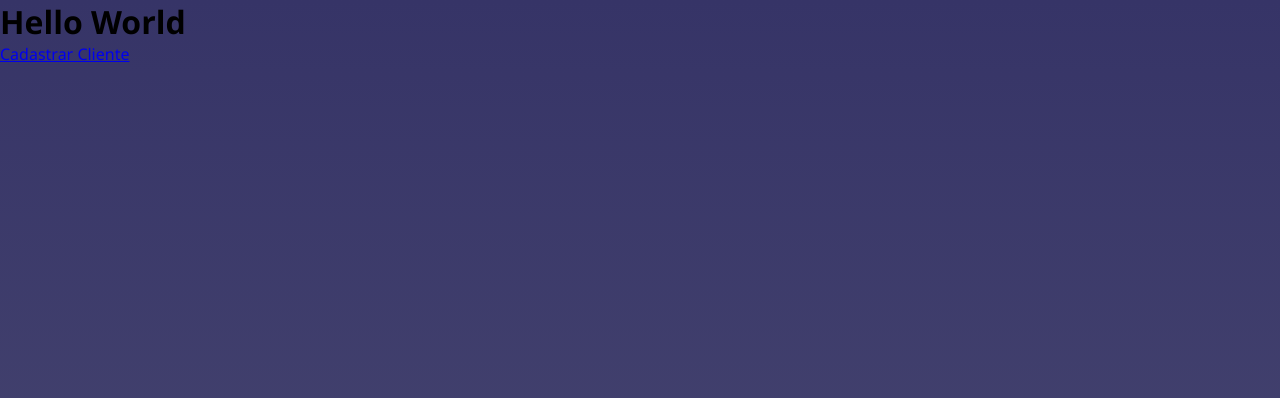
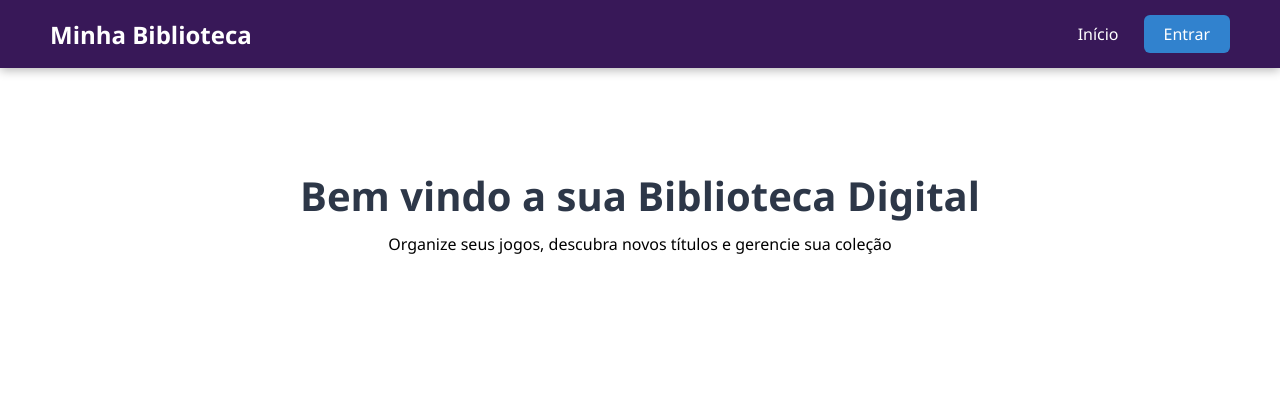
Before and after one commit to Alexan-C/Banco_de_Jogos, a React (Vite) app in the folder frontend/: page / in a window 1280 px wide. Shown: the top 398 px of the page. Built offline with nearby package versions, Linux system fonts and the light colour scheme.

Commit message:
Implementação da navbar e configuração do token

```diff
--- /dev/null
+++ b/frontend/src/components/Navbar.css
@@ -0,0 +1,101 @@
+/* Container Principal */
+.navbar {
+  display: flex;
+  justify-content: space-between;
+  align-items: center;
+  padding: 15px 50px;
+  background-color: #381858;
+  color: white;
+  box-shadow: 0 2px 10px rgba(0, 0, 0, 0.3);
+}
+
+.logo {
+  font-size: 1.5rem;
+  font-weight: bold;
+}
+
+.links-container {
+  display: flex;
+  gap: 25px;
+  align-items: center;
+}
+
+.nav-link {
+  color: white;
+  text-decoration: none;
+  font-size: 1rem;
+  transition: color 0.2s;
+}
+
+.nav-link:hover {
+  color: #63b3ed;
+}
+
+/* Botão de Login */
+.btn-login {
+  background-color: #3182ce;
+  padding: 8px 20px;
+  border-radius: 6px;
+  font-weight: 500;
+}
+
+/* Subseção Usuário (Dropdown) */
+.usuario-container {
+  position: relative;
+}
+
+.btn-usuario {
+  background-color: transparent;
+  color: white;
+  border: 1px solid rgba(255, 255, 255, 0.4);
+  padding: 8px 16px;
+  border-radius: 6px;
+  cursor: pointer;
+  display: flex;
+  align-items: center;
+  gap: 8px;
+}
+
+.btn-usuario:hover {
+  background-color: rgba(255, 255, 255, 0.1);
+}
+
+.setaBaixo-menu {
+  position: absolute;
+  top: 100%;
+  right: 0;
+  background-color: #ffffff;
+  min-width: 180px;
+  border-radius: 8px;
+  box-shadow: 0 4px 12px rgba(0, 0, 0, 0.15); /* Sombra suave */
+  padding: 8px 0;
+  margin-top: 10px;
+  display: flex;
+  flex-direction: column;
+  z-index: 1000;
+}
+
+.setaBaixo {
+  padding: 12px 20px;
+  color: #333 !important;
+  text-decoration: none !important;
+  font-size: 0.9rem;
+  transition: background 0.2s;
+  border: none;
+  text-align: left;
+  cursor: pointer;
+  width: 100%;
+}
+
+.setaBaixo:hover {
+  background-color: #f7f9fc;
+  color: #3182ce !important;
+}
+
+.btn-sair {
+  color: #e53e3e !important; /* Vermelho */
+  border-top: 1px solid #edf2f7; /* Linha fina separando o Sair */
+  margin-top: 4px;
+  font-weight: 600;
+  cursor: pointer;
+}
--- /dev/null
+++ b/frontend/src/components/Navbar.tsx
@@ -0,0 +1,61 @@
+import { useNavigate, Link } from 'react-router-dom';
+import './Navbar.css'
+import { useState } from 'react';
+
+
+export function Navbar(){
+
+    const navigate = useNavigate();
+
+    // !! = se tiver token está logado (True ou seja logado ) se não retornar é falso (Não logado)
+    const  estaLogado = !!localStorage.getItem('token')
+
+    //Subseção
+    const [menuAberto, setMenuAberto] = useState(false)
+
+
+    const handleSair = () => {
+        localStorage.removeItem('token') // remove o token
+        setMenuAberto(false)
+        navigate('/')
+
+    };
+return (
+    <nav className="navbar">
+      <div className="logo">Minha Biblioteca</div>
+
+      <div className="links-container">
+        <Link to="/" className="nav-link">Início</Link>
+
+        {estaLogado ? (
+          <div className="usuario-container">
+            <button
+              className="btn-usuario"
+              onClick={() => setMenuAberto(!menuAberto)}
+            >
+              Usuário <span>{menuAberto ? '▴' : '▾'}</span>
+            </button>
+
+            {menuAberto && (
+              <div className="setaBaixo-menu">
+                <Link to="/perfil" className="setaBaixo-item" onClick={() => setMenuAberto(false)}>
+                  Meu Perfil
+                </Link>
+                <Link to="/biblioteca" className="setaBaixo-item" onClick={() => setMenuAberto(false)}>
+                  Ver Biblioteca
+                </Link>
+                <button onClick={handleSair} className="setaBaixo-item btn-sair">
+                  Sair
+                </button>
+              </div>
+            )}
+          </div>
+        ) : (
+          <Link to="/login" className="nav-link btn-login">Entrar</Link>
+        )}
+      </div>
+    </nav>
+  );
+}
+
+export default Navbar
--- a/frontend/src/pages/Home.css
+++ b/frontend/src/pages/Home.css
@@ -1,11 +1,21 @@
-*{
-    margin: 0;
-    padding: 0;
-    box-sizing: border-box;
+.cotainer-home {
+  min-height: 100vh;
+  background-color: #f7fafc; /* Um cinza bem clarinho para o fundo */
 }
 
-body{
-    min-height: 100vh;
-    width: 100vw;
-    background: linear-gradient(180deg, #363467 0%, rgba(30, 29, 79, 0.8) 100%);
+.content-home{
+  max-width: 1200px;
+  margin: 0 auto;
+  padding: 40px 20px;
 }
+
+.secao-home {
+  text-align: center;
+  padding: 60px 0;
+}
+
+.secao-home h1 {
+  font-size: 2.5rem;
+  color: #2d3748;
+  margin-bottom: 10px;
+}
--- a/frontend/src/pages/Home.tsx
+++ b/frontend/src/pages/Home.tsx
@@ -1,18 +1,20 @@
 import "./Home.css"
-// import {useState } from 'react'
-import { Link } from "react-router-dom";
+
+import {Navbar} from "../components/Navbar"
 
 
-
-function Home() {
+export function Home() {
 
     return(
-        <>
-        <div className="Título">
-        <h1>Hello World</h1>
-        <Link to= "/login">Cadastrar Cliente</Link>
+        <div className="container-home">
+            <Navbar/>
+            <main className="content-home">
+                <header className="secao-home">
+                    <h1>Bem vindo a sua Biblioteca Digital</h1>
+                    <p>Organize seus jogos, descubra novos títulos e gerencie sua coleção</p>
+                </header>
+            </main>
         </div>
-        </>
     )
 
 
--- a/frontend/src/pages/form.tsx
+++ b/frontend/src/pages/form.tsx
@@ -3,16 +3,18 @@ import "./form.css"
 import { Mail, Eye, EyeOff, User } from 'lucide-react';
 import api from '../services/api';
 import axios from 'axios';
+import { useNavigate } from 'react-router-dom';
 
 
-
+// useState para conversar com o banco e tipação
 export function Login(){
     const [confirmarSenha, setConfirmarSenha] = useState('')
     const [nome,  setNome ] = useState('');
     const [email, setEmail] = useState('');
     const[senha, setSenha] = useState ('');
     const [modoLogin, setmodoLogin] = useState(true);
-    const [mostrarSenha, setMostrarSenha] = useState<boolean>(false);
+    const [mostrarSenha, setMostrarSenha] = useState<boolean>(false)
+    const navigate = useNavigate();
 
     const handleSubmit = async(e: React.FormEvent<HTMLFormElement>) =>{
         e.preventDefault();
@@ -37,14 +39,19 @@ export function Login(){
 
             const response = await api.post(rota, corpo);
 
-            alert(modoLogin ? "Sucesso no Login!" : "Cadastro realizado!");
+            // acess token salva independentemente do login ou cadastro
+            if(response.data.access_token){
+                localStorage.setItem('token', response.data.access_token);
 
-            if (modoLogin) {
-                localStorage.setItem('token', response.data.access_token);
+                // volta ao início
+                navigate('/')
             } else {
-                setmodoLogin(true); // Volta para o login após cadastrar
+                if (!modoLogin){
+                    setmodoLogin(true);
+                    alert("Conta criada com sucesso! Faça seu login")
+                }
             }
-
+            // tratamento de erros
     } catch (error: unknown) {
         if (axios.isAxiosError(error))
         if (error.response) {
@@ -57,6 +64,7 @@ export function Login(){
                 alert("Erro de validação: Verifique os campos ou o formato do e-mail.");
                 console.log("Detalhes 422:", error.response.data.detail);
             }
+            // erros de servidor / outros
             else {
                 alert("Erro no servidor: " + (error.response.data.detail || "Erro desconhecido"));
             }
@@ -67,7 +75,7 @@ export function Login(){
     }
 
     };
-
+    // melhor forma de mudar o título da página no login
     useEffect(() => {
         document.title = modoLogin ? "Login" : "Cadastro";
     },[modoLogin]);
```
